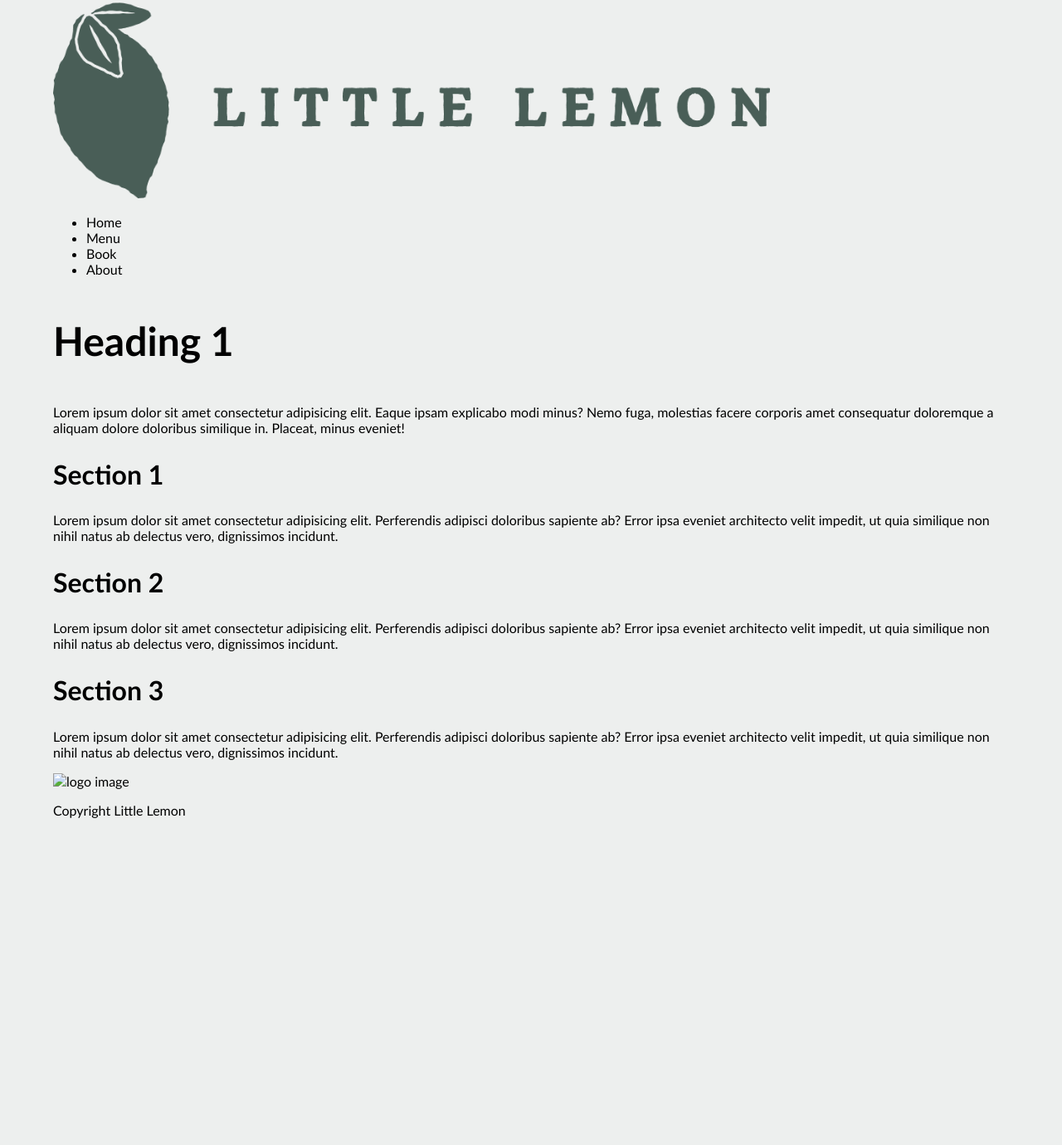
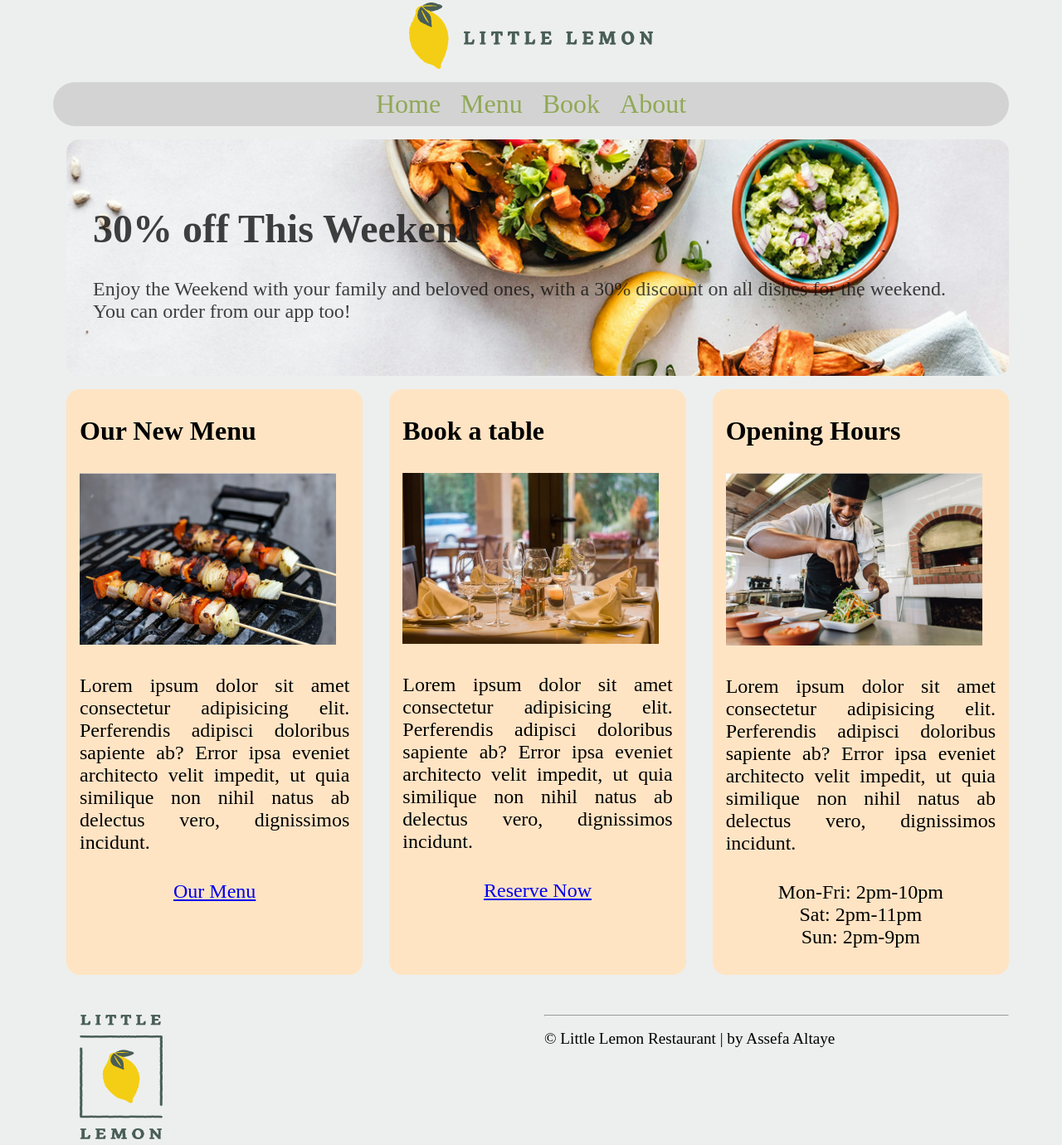
Before and after one commit to Assekops/Little-Lemon, a plain HTML site: page index.html in a window 1280 px wide. Shown: the part 45-1425 px from the top of the page at 83% size. Before the commit the page ends 1079 px from the top, so only its background shows below. Drawn offline with Linux system fonts and the light colour scheme; a web font is replaced by a local one.

Commit message:
submit final page

```diff
--- a/index.html
+++ b/index.html
@@ -10,72 +10,97 @@
     />
     <meta name="author" content="Assefa Altaye" />
     <meta name="author" content="Little Lemon Restaurant" />
-
     <link rel="stylesheet" href="styles.css" />
+    <link rel="preconnect" href="https://fonts.googleapis.com" />
+    <link rel="preconnect" href="https://fonts.gstatic.com" crossorigin />
+    <link
+      href="https://fonts.googleapis.com/css2?family=Markazi+Text:wght@400;500;600;700&display=swap"
+      rel="stylesheet"
+    />
   </head>
 
   <body>
     <header>
-      <div class="logo">
-        <img src="img/Asset 14@4x.png" alt="logo" width="75%" />
-      </div>
+      <img src="img/Asset 16@4x.png" alt="logo" />
     </header>
     <nav>
       <ul>
-        <li>Home</li>
-        <li>Menu</li>
-        <li>Book</li>
-        <li>About</li>
+        <li><a href="index.html">Home</a></li>
+        <li><a href="#">Menu</a></li>
+        <li><a href="#">Book</a></li>
+        <li><a href="#">About</a></li>
       </ul>
     </nav>
     <main>
+      <div class="container">
+        <section>
+          <article class="hero">
+            <h1>30% off This Weekend</h1>
+            <p>
+              Enjoy the Weekend with your family and beloved ones, with a 30%
+              discount on all dishes for the weekend. <br />
+              You can order from our app too!
+            </p>
+          </article>
+        </section>
+      </div>
+
       <section>
         <article>
-          <h1>Heading 1</h1>
-          <p>
-            Lorem ipsum dolor sit amet consectetur adipisicing elit. Eaque ipsam
-            explicabo modi minus? Nemo fuga, molestias facere corporis amet
-            consequatur doloremque a aliquam dolore doloribus similique in.
-            Placeat, minus eveniet!
-          </p>
-        </article>
-      </section>
-      <section>
-        <article>
-          <h2>Section 1</h2>
+          <h2>Our New Menu</h2>
+          <img src="img/new menu.png" />
           <p>
             Lorem ipsum dolor sit amet consectetur adipisicing elit. Perferendis
             adipisci doloribus sapiente ab? Error ipsa eveniet architecto velit
             impedit, ut quia similique non nihil natus ab delectus vero,
             dignissimos incidunt.
           </p>
+          <ul>
+            <li><a href="index.html">Our Menu</a></li>
+          </ul>
         </article>
         <article>
-          <h2>Section 2</h2>
+          <h2>Book a table</h2>
+          <img src="img/book table.jpg" alt="" />
           <p>
             Lorem ipsum dolor sit amet consectetur adipisicing elit. Perferendis
             adipisci doloribus sapiente ab? Error ipsa eveniet architecto velit
             impedit, ut quia similique non nihil natus ab delectus vero,
             dignissimos incidunt.
           </p>
+          <ul>
+            <li><a href="index.html">Reserve Now</a></li>
+          </ul>
         </article>
         <article>
-          <h2>Section 3</h2>
+          <h2>Opening Hours</h2>
+          <img src="img/open hours.png" alt="" />
           <p>
             Lorem ipsum dolor sit amet consectetur adipisicing elit. Perferendis
             adipisci doloribus sapiente ab? Error ipsa eveniet architecto velit
             impedit, ut quia similique non nihil natus ab delectus vero,
             dignissimos incidunt.
           </p>
+          <ul>
+            <li>Mon-Fri: 2pm-10pm</li>
+            <li>Sat: 2pm-11pm</li>
+            <li>Sun: 2pm-9pm</li>
+          </ul>
         </article>
       </section>
     </main>
     <footer>
       <div>
-        <img src="logo.png" alt="logo image" />
+        <img
+          src="img/Asset 20@4x.png"
+          alt="footer logo"
+          width="100"
+          height="150"
+        />
       </div>
       <div>
-        <p>Copyright Little Lemon</p>
+        <hr />
+        <p>&copy; Little Lemon Restaurant | by Assefa Altaye</p>
       </div>
     </footer>
   </body>
--- a/styles.css
+++ b/styles.css
@@ -1,23 +1,231 @@
+* {
+  margin: 0;
+  padding: 0;
+  box-sizing: border-box;
+}
+
 body {
   background-color: #edefee;
-  font-family: 'Gill Sans', 'Gill Sans MT', Calibri, 'Trebuchet MS', sans-serif;
+  font-family: 'Markazi Text', serif;
   margin-top: 3rem;
   margin-bottom: 3rem;
   margin-left: 5%;
   margin-right: 5%;
-  /* margin: 3rem 3rem 5% 5%; */
 }
+
 h1 {
   font-size: 3rem;
 }
 
 h2 {
   font-size: 2rem;
+  margin-top: 2rem;
 }
-
+/* header */
 header > img {
   height: 5rem;
   display: block;
   margin-left: auto;
   margin-right: auto;
+  margin-bottom: 1rem;
 }
+
+/* Navigation LInk */
+
+nav {
+  background-color: #d3d3d3;
+  font-size: 2rem;
+  border-radius: 2rem;
+}
+
+nav ul {
+  list-style: none;
+  text-align: center;
+  margin: 0;
+  padding: 0;
+}
+
+nav ul li {
+  display: inline-block;
+}
+
+nav ul li a {
+  display: inline-block;
+  padding: 0.5rem;
+  text-decoration: none;
+  color: #90a955;
+}
+
+nav ul li a:hover {
+  text-decoration: underline;
+  text-decoration-thickness: 0.1rem;
+  font-weight: bold;
+}
+
+/* Hero section */
+.container {
+  transition: transform 0.5s;
+}
+.container:hover {
+  cursor: pointer;
+  transform: scale(1.03);
+}
+
+/* hero */
+.hero {
+  background-image: url('img/banner.png');
+  background-position: center;
+  background-repeat: no-repeat;
+  background-size: cover;
+  padding: 2rem;
+  text-align: left;
+  color: hsl(0, 0%, 7%, 0.8);
+  position: relative;
+}
+
+.hero::before {
+  content: '';
+  position: absolute;
+  top: 0;
+  left: 0;
+  width: 100%;
+  height: 100%;
+  background-color: rgba(0, 0, 0, 0);
+  transition: background-color 0.3s ease;
+}
+
+/* hero text overlay */
+
+.hero:hover::before {
+  background-color: rgba(0, 0, 0, 0.3);
+}
+
+.hero h1 {
+  font-size: 3rem;
+  margin-top: 3rem;
+}
+
+.hero p {
+  font-size: 1.5rem;
+}
+
+section {
+  display: flex;
+  gap: 2rem 1rem;
+  margin-top: 1rem;
+  margin-bottom: 1rem;
+}
+
+/* articles */
+article {
+  flex: 1;
+  border-radius: 1rem;
+}
+
+main article {
+  background-color: bisque;
+  padding-left: 1rem;
+  padding-right: 1rem;
+  margin-left: 1rem;
+}
+
+article img {
+  max-width: 95%;
+  margin-top: 2rem;
+  transition: transform 0.5s;
+}
+
+article img:hover {
+  transform: scale(1.08);
+  cursor: pointer;
+}
+
+article ul {
+  text-align: center;
+  font-size: 1.5rem;
+  list-style: none;
+  margin-top: 2rem;
+  margin-bottom: 2rem;
+}
+
+article p {
+  text-align: justify;
+  font-size: 1.5rem;
+  margin-top: 2rem;
+  margin-bottom: 2rem;
+}
+
+article:hover {
+  background-color: lightgray;
+  cursor: pointer;
+}
+
+/* footer */
+footer {
+  display: flex;
+  margin-top: 3rem;
+  margin-left: 2rem;
+}
+
+footer div {
+  flex: 1;
+}
+
+footer p {
+  align-items: end;
+  margin-right: 2rem;
+  margin-top: 1rem;
+  font-size: 1.2rem;
+}
+
+/* Adjustments for smaller screens */
+@media screen and (max-width: 768px) {
+  body {
+    margin-left: 2%;
+    margin-right: 2%;
+  }
+
+  h1 {
+    font-size: 2.5rem;
+  }
+
+  h2 {
+    font-size: 1.8rem;
+  }
+
+  nav {
+    font-size: 1.5rem;
+  }
+
+  header > img {
+    height: 3.5rem;
+    margin-bottom: 0.5rem;
+  }
+
+  .hero {
+    padding: 1rem;
+  }
+
+  .hero h1 {
+    font-size: 2.5rem;
+  }
+
+  .hero p {
+    font-size: 1.3rem;
+  }
+
+  main article img {
+    max-width: 100%;
+  }
+
+  footer div img {
+    width: 80px;
+    height: auto;
+  }
+
+  footer div p {
+    font-size: 0.8rem;
+    /* margin-top: 1rem;
+    font-size: 1.2rem; */
+  }
+}
```
Also changed, not shown: img/banner.png (added), img/book table.jpg (added), img/layout semantics.png (deleted), img/layout.png (deleted), img/new menu.png (added), img/open hours.png (added), img/recycle.png (deleted).
